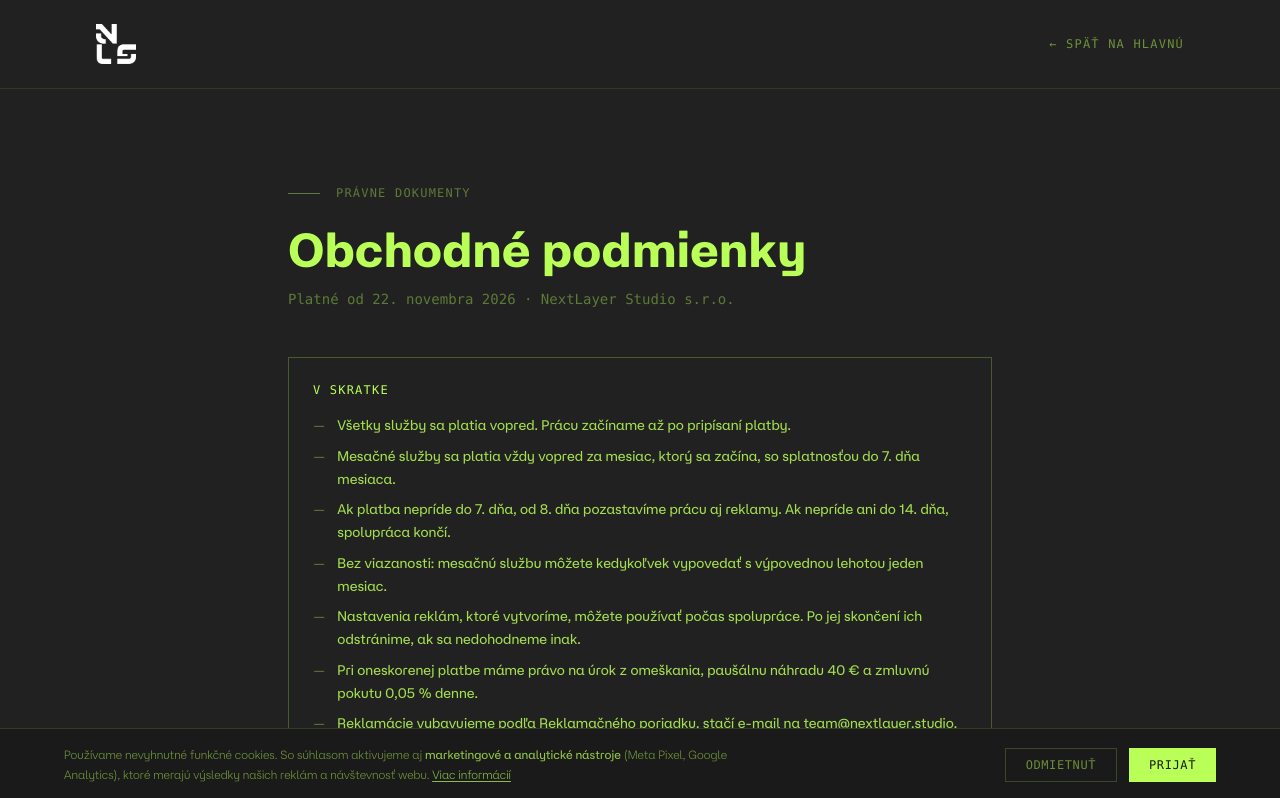
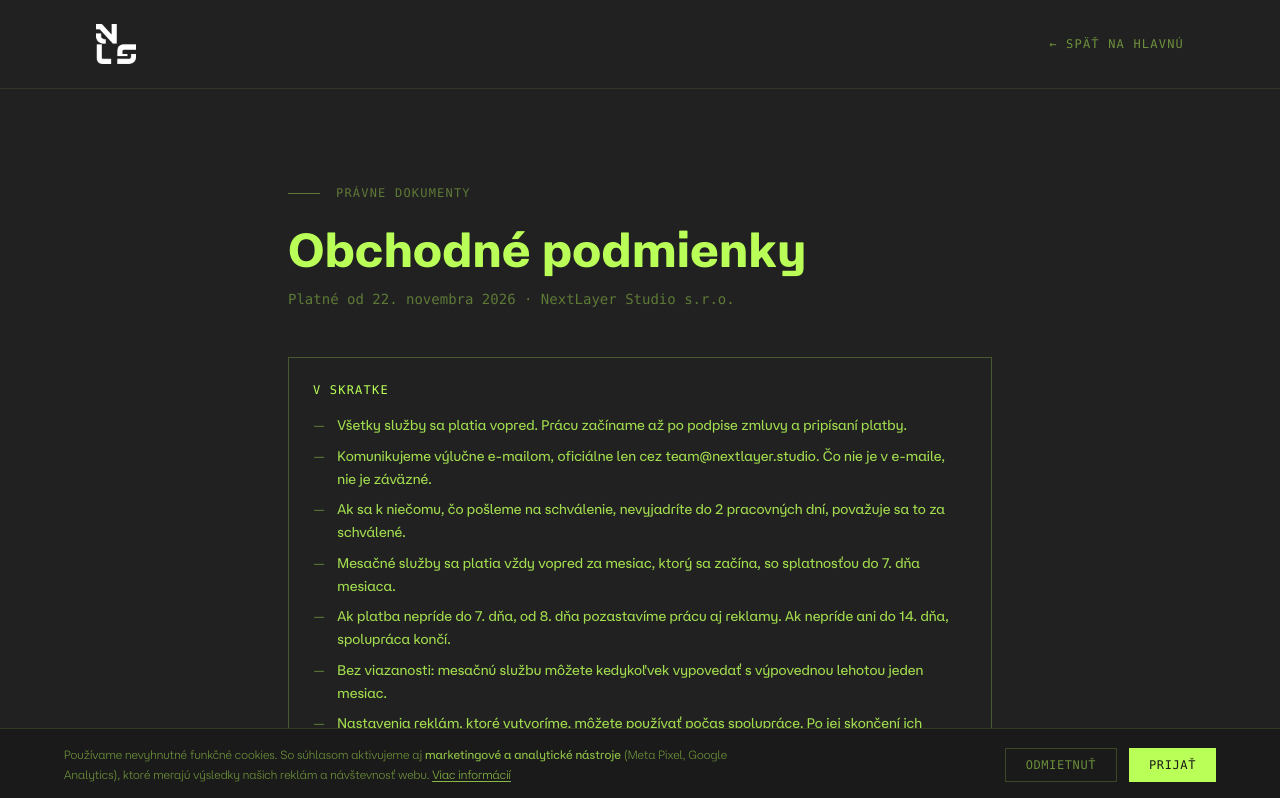
Before and after one commit to NextLayerStudio/nextlayer-studio-web-header-preview, a Next.js app: page /obchodne-podmienky in a window 1280 px wide. Shown: the top 798 px of the page. Built offline with nearby package versions, Linux system fonts and the light colour scheme; no server answers.

Commit message:
Obchodné podmienky: komunikácia výlučne e-mailom, mlčanie do 2 prac. dní = súhlas, práca až po podpise
Co-Authored-By: Claude Opus 5.5 <noreply@anthropic.com>

```diff
--- a/app/obchodne-podmienky/page.tsx
+++ b/app/obchodne-podmienky/page.tsx
@@ -7,7 +7,9 @@ export const metadata = {
 };
 
 const summary = [
-  "Všetky služby sa platia vopred. Prácu začíname až po pripísaní platby.",
+  "Všetky služby sa platia vopred. Prácu začíname až po podpise zmluvy a pripísaní platby.",
+  "Komunikujeme výlučne e-mailom, oficiálne len cez team@nextlayer.studio. Čo nie je v e-maile, nie je záväzné.",
+  "Ak sa k niečomu, čo pošleme na schválenie, nevyjadríte do 2 pracovných dní, považuje sa to za schválené.",
   "Mesačné služby sa platia vždy vopred za mesiac, ktorý sa začína, so splatnosťou do 7. dňa mesiaca.",
   "Ak platba nepríde do 7. dňa, od 8. dňa pozastavíme prácu aj reklamy. Ak nepríde ani do 14. dňa, spolupráca končí.",
   "Bez viazanosti: mesačnú službu môžete kedykoľvek vypovedať s výpovednou lehotou jeden mesiac.",
@@ -44,7 +46,7 @@ const sections: LegalSection[] = [
   {
     title: "Cena a platba vopred",
     body: [
-      <><strong className="text-[#BAFF57]/90">Všetky služby sa platia vopred.</strong> Poskytovateľ nezačne poskytovať službu ani žiadnu jej časť skôr, ako je príslušná platba pripísaná na jeho účet.</>,
+      <><strong className="text-[#BAFF57]/90">Všetky služby sa platia vopred.</strong> Poskytovateľ nezačne poskytovať službu ani žiadnu jej časť skôr, ako je zmluva podpísaná (alebo ponuka potvrdená e-mailom) a príslušná platba pripísaná na jeho účet. Ústna ani iná nepotvrdená dohoda nezakladá povinnosť začať pracovať.</>,
       <>Mesačná služba: jednorazová odplata za nastavenie a odplata za prvý mesiac sa platia po uzatvorení zmluvy, so splatnosťou 7 dní. Odplata za každý ďalší kalendárny mesiac je splatná vopred, do 7. dňa tohto mesiaca. Poskytovateľ ju vyúčtuje k prvému dňu mesiaca e-mailom.</>,
       <>Jednorazové zákazky: celá cena je splatná pred začatím prác, ak v zmluve alebo ponuke nie je dohodnuté inak.</>,
       <>Formou vyúčtovania môže byť faktúra, zálohová faktúra alebo iná výzva na úhradu. Na povinnosti platiť vopred a na splatnosti forma nič nemení. Platba sa považuje za uhradenú dňom pripísania na účet poskytovateľa.</>,
@@ -86,6 +88,15 @@ const sections: LegalSection[] = [
       <>Mesačná služba: nastavenia a výsledky práce poskytovateľa (štruktúra kampaní, reklamy, texty reklám, publiká, formuláre, scenáre, šablóny a postupy) patria poskytovateľovi. Klient ich môže používať počas trvania zmluvy. Pri skončení spolupráce ich poskytovateľ z účtov klienta odstráni a ukončí svoj prístup, ak sa strany nedohodnú inak. Klientovi vždy zostávajú jeho účty, jeho vlastné materiály a dopyty, ktoré mu už boli doručené.</>,
       <>Jednorazové zákazky (videá, grafika, web): po úplnom zaplatení získava klient nevýhradnú licenciu na ich použitie na dohodnuté účely, ak zmluva neurčuje inak. Pred zaplatením ich klient nesmie používať.</>,
       <>Poskytovateľ môže výsledky práce uvádzať ako referenciu len so súhlasom klienta.</>,
+    ],
+  },
+  {
+    title: "Komunikácia a schvaľovanie",
+    body: [
+      <><strong className="text-[#BAFF57]/90">Komunikácia prebieha výlučne e-mailom.</strong> Za poskytovateľa je oficiálna iba komunikácia z adresy a na adresu team@nextlayer.studio. Za klienta je oficiálna komunikácia z adresy uvedenej v zmluve alebo v objednávke.</>,
+      <>Telefonát, osobné stretnutie, SMS, WhatsApp ani správy na sociálnych sieťach nie sú záväzné. Objednávka, zmena rozsahu, pokyn, schválenie, výhrada alebo reklamácia sú platné, len ak sú doručené e-mailom. Čo nie je v e-maile, sa nepovažuje za oficiálnu požiadavku.</>,
+      <><strong className="text-[#BAFF57]/90">Mlčanie znamená súhlas.</strong> Ak poskytovateľ pošle klientovi niečo na schválenie a klient sa k tomu nevyjadrí do 2 pracovných dní od odoslania, považuje sa to za schválené a poskytovateľ môže pokračovať. Neskoršie pripomienky poskytovateľ zapracuje v primeranej lehote.</>,
+      <>E-mail sa považuje za doručený dňom odoslania, ak sa odosielateľovi nevráti ako nedoručiteľný. Klient je povinný sledovať svoju e-mailovú schránku a zmenu adresy oznámiť vopred.</>,
     ],
   },
   {
```
